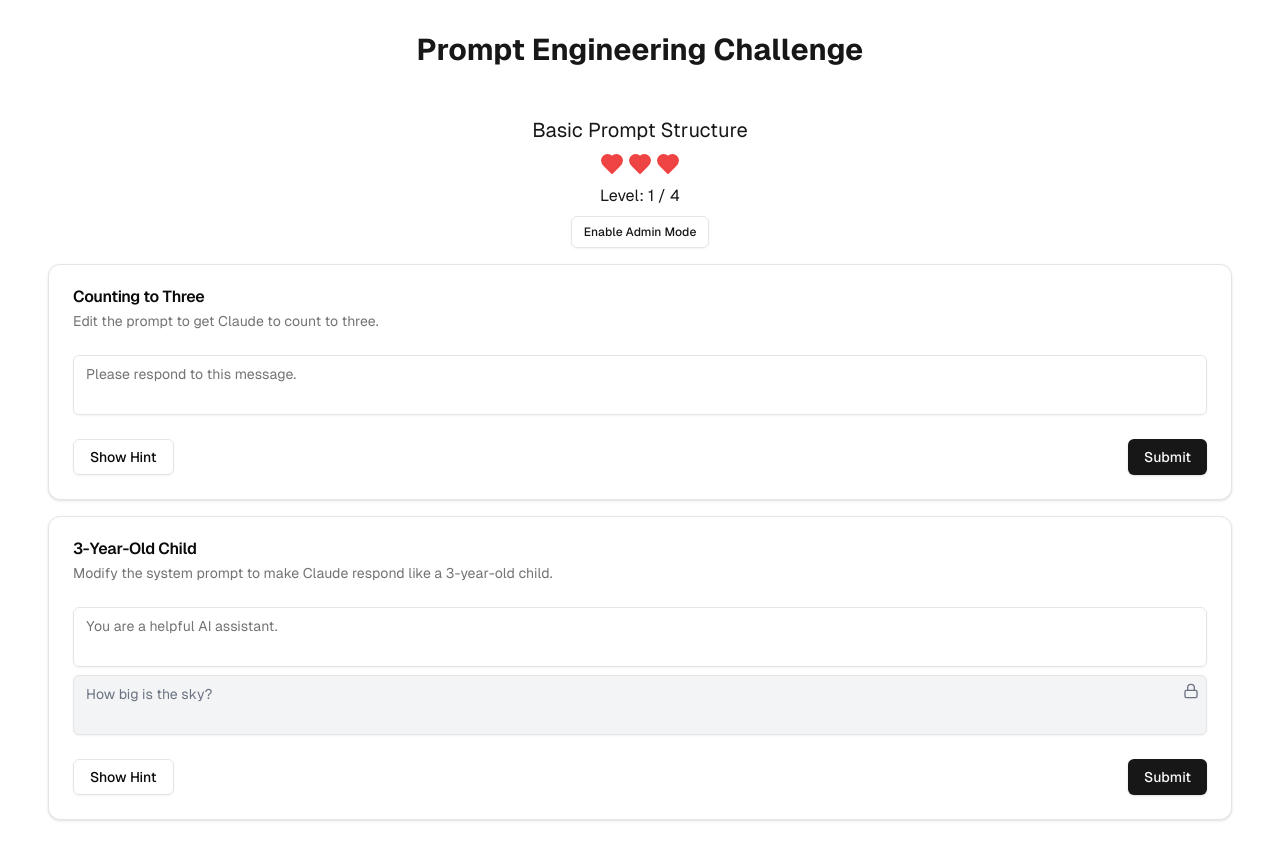
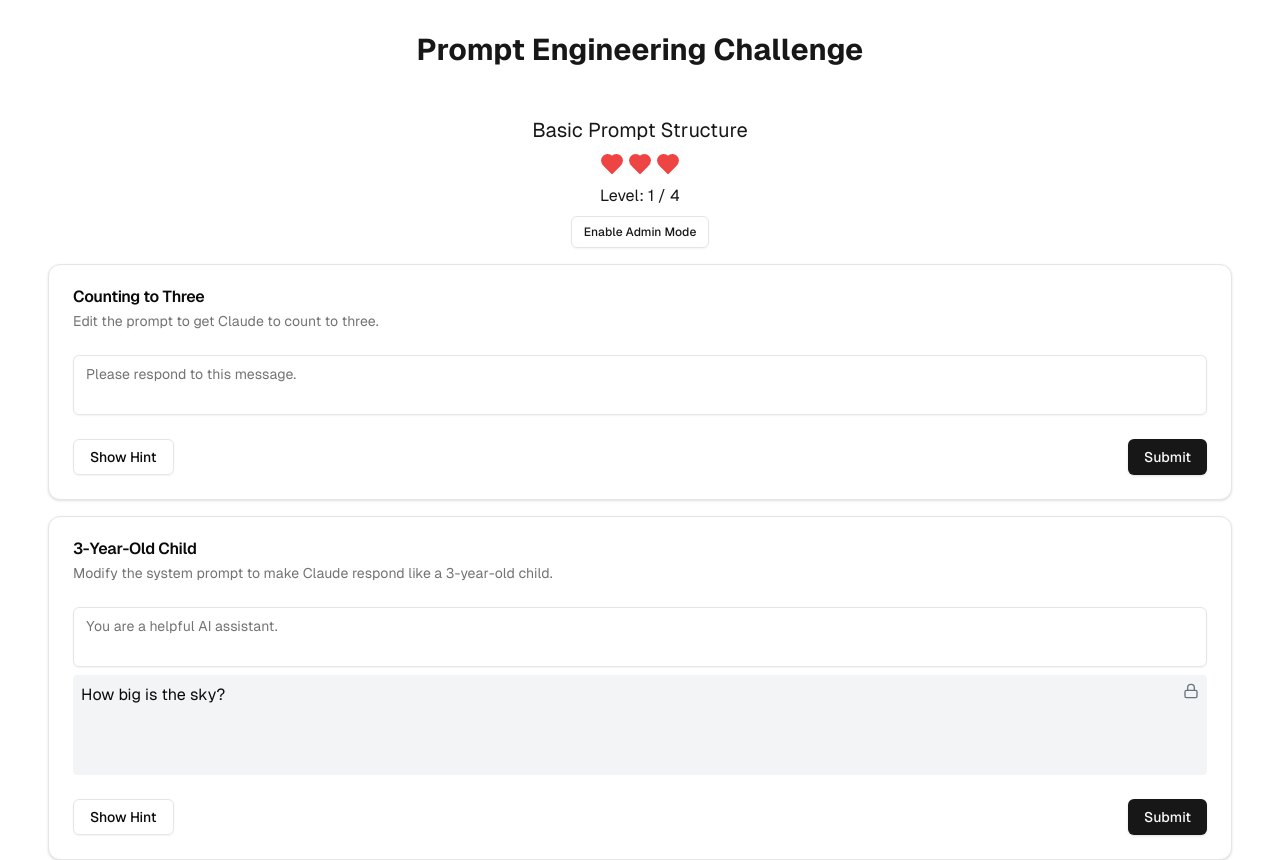
Before and after one commit to javAlborz/PromptQuest, a Next.js app: page / in a window 1280 px wide. Shown: the top 860 px of the page. Built offline with nearby package versions, Linux system fonts and the light colour scheme.

Commit message:
progress i think

```diff
--- a/components/Challenge.tsx
+++ b/components/Challenge.tsx
@@ -4,6 +4,7 @@
 import { Textarea } from "@/components/ui/textarea";
 import { Tooltip, TooltipContent, TooltipProvider, TooltipTrigger } from "@/components/ui/tooltip";
 import { Lock } from 'lucide-react';
+import { DragDropContext, Droppable, Draggable, DropResult } from 'react-beautiful-dnd';
 
 interface ChallengeProps {
   question: string;
@@ -27,6 +28,12 @@
   onToggleHint: () => void;
   showWordCount: boolean;
   wordCount: number;
+  xmlTags?: string[];
+}
+
+interface Tag {
+  id: string;
+  content: string;
 }
 
 export function Challenge({
@@ -36,8 +43,8 @@
   systemPromptPlaceholder,
   userPrompt,
   userPromptPlaceholder,
+  apiResponse,
   isCorrect,
-  apiResponse,
   isPending,
   isLoading,
   showHint,
@@ -51,11 +58,28 @@
   onToggleHint,
   showWordCount,
   wordCount,
+  xmlTags,
 }: ChallengeProps) {
   const [userPromptHeight, setUserPromptHeight] = useState('auto');
   const [systemPromptHeight, setSystemPromptHeight] = useState('auto');
   const userPromptRef = useRef<HTMLTextAreaElement>(null);
   const systemPromptRef = useRef<HTMLTextAreaElement>(null);
+
+  const [promptWithTags, setPromptWithTags] = useState(userPrompt || '');
+  const [availableTags, setAvailableTags] = useState<Tag[]>([]);
+
+  useEffect(() => {
+    if (xmlTags && xmlTags.length > 0) {
+      const newTags = xmlTags.map((tag, index) => ({
+        id: `tag-${index}`,
+        content: tag
+      }));
+      setAvailableTags(newTags);
+      console.log("Available tags set:", newTags);
+    } else {
+      setAvailableTags([]);
+    }
+  }, [xmlTags]);
 
   const adjustTextareaHeight = (textarea: HTMLTextAreaElement | null, setHeight: React.Dispatch<React.SetStateAction<string>>) => {
     if (textarea) {
@@ -81,6 +105,42 @@
       onSubmit();
     }
   };
+
+  const handleDragEnd = (result: DropResult) => {
+    console.log("Drag ended:", result);
+    if (!result.destination) return;
+
+    const { source, destination } = result;
+
+    if (source.droppableId === 'tags' && destination.droppableId === 'prompt') {
+      const draggedTag = availableTags[source.index].content;
+      const newPrompt = promptWithTags.slice(0, destination.index) + draggedTag + promptWithTags.slice(destination.index);
+      setPromptWithTags(newPrompt);
+      onUserPromptChange(newPrompt);
+
+      const newAvailableTags = [...availableTags];
+      newAvailableTags.splice(source.index, 1);
+      setAvailableTags(newAvailableTags);
+    }
+  };
+
+  useEffect(() => {
+    if (typeof window !== 'undefined') {
+      console.log("DragDropContext:", DragDropContext);
+      console.log("Droppable:", Droppable);
+      console.log("Draggable:", Draggable);
+    }
+  }, []);
+
+  console.log("Challenge props:", {
+    question,
+    task,
+    isImmutableUserPrompt,
+    xmlTags,
+    userPrompt,
+    promptWithTags,
+    availableTags
+  });
 
   return (
     <Card className={`w-full transition-colors ${
@@ -123,17 +183,61 @@
             )}
           </div>
         )}
+        <DragDropContext onDragEnd={handleDragEnd}>
           <div className="relative">
+            {xmlTags && xmlTags.length > 0 && (
+              <Droppable droppableId="tags" direction="horizontal">
+                {(provided) => (
+                  <div
+                    {...provided.droppableProps}
+                    ref={provided.innerRef}
+                    className="flex flex-wrap gap-2 mb-4"
+                  >
+                    {availableTags.map((tag, index) => (
+                      <Draggable key={tag.id} draggableId={tag.id} index={index}>
+                        {(provided, snapshot) => (
+                          <div
+                            ref={provided.innerRef}
+                            {...provided.draggableProps}
+                            {...provided.dragHandleProps}
+                            className={`bg-blue-500 text-white px-2 py-1 rounded cursor-move ${
+                              snapshot.isDragging ? 'opacity-50' : ''
+                            }`}
+                          >
+                            {tag.content}
+                          </div>
+                        )}
+                      </Draggable>
+                    ))}
+                    {provided.placeholder}
+                  </div>
+                )}
+              </Droppable>
+            )}
+            {isImmutableUserPrompt ? (
+              <Droppable droppableId="prompt" direction="horizontal">
+                {(provided) => (
+                  <div
+                    {...provided.droppableProps}
+                    ref={provided.innerRef}
+                    className="bg-gray-100 p-2 rounded min-h-[100px] whitespace-pre-wrap"
+                  >
+                    {promptWithTags}
+                    {provided.placeholder}
+                  </div>
+                )}
+              </Droppable>
+            ) : (
               <Textarea
                 ref={userPromptRef}
                 placeholder={userPromptPlaceholder || "Enter your user prompt here"}
                 value={userPrompt}
                 onChange={(e) => onUserPromptChange(e.target.value)}
                 onKeyDown={(e) => handleKeyDown(e, false)}
-            readOnly={isImmutableUserPrompt}
                 style={{ height: userPromptHeight }}
-            className={`resize-none ${isImmutableUserPrompt ? "bg-gray-100 text-gray-500 cursor-not-allowed" : ""}`}
+                className="resize-none"
               />
+            )}
             {isImmutableUserPrompt && (
               <TooltipProvider>
                 <Tooltip>
@@ -143,12 +247,13 @@
                     </div>
                   </TooltipTrigger>
                   <TooltipContent>
-                  <p>This field is not editable for this challenge.</p>
+                    <p>This field is not directly editable. Use the XML tags above to modify the content.</p>
                   </TooltipContent>
                 </Tooltip>
               </TooltipProvider>
             )}
           </div>
+        </DragDropContext>
         {apiResponse && (
           <div className="mt-4">
             <p className="text-sm">{apiResponse}</p>
--- /dev/null
+++ b/components/ClientOnly.tsx
@@ -0,0 +1,25 @@
+// ClientOnly.tsx
+import React, { useEffect, useState, ReactNode } from 'react'
+
+interface ClientOnlyProps {
+  children: ReactNode;
+  [key: string]: any;
+}
+
+export default function ClientOnly({ children, ...delegated }: ClientOnlyProps) {
+  const [hasMounted, setHasMounted] = useState(false);
+
+  useEffect(() => {
+    setHasMounted(true);
+  }, []);
+
+  if (!hasMounted) {
+    return null;
+  }
+
+  return (
+    <div {...delegated}>
+      {children}
+    </div>
+  )
+}
--- a/components/text-adventure-game.tsx
+++ b/components/text-adventure-game.tsx
@@ -6,6 +6,7 @@
 import { GameStatus } from './GameStatus';
 import { GameHeader } from './GameHeader';
 import { AdminControls } from './AdminControls';
+import ClientOnly from './ClientOnly';
 
 // Define the level names
 const levelNames = [
@@ -26,6 +27,7 @@
   systemPromptPlaceholder?: string;
   userPromptPlaceholder?: string;
   isImmutableUserPrompt?: boolean;
+  xmlTags?: string[];
 }
 
 const challenges: ChallengeType[] = [
@@ -120,7 +122,8 @@
     evaluation: (response) => {
       return /polite/i.test(response) && /<email>/i.test(response) && /<\/email>/i.test(response);
     },
-  hint: "Wrap the email content in <email></email> tags to separate it from the instruction."
+    hint: "Wrap the email content in <email></email> tags to separate it from the instruction.",
+    xmlTags: ['<email>', '</email>']
   },
   {
     question: "Sentence List Analysis",
@@ -135,10 +138,11 @@
     evaluation: (response) => {
       return /spiders/i.test(response) ;
     },
-  hint: "Use <sentences></sentences> tags to clearly separate the list from the instruction."
+    hint: "Use <sentences></sentences> tags to clearly separate the list from the instruction.",
+    isImmutableUserPrompt: true,
+    xmlTags: ['<sentences>', '</sentences>']
   }
 ];
-
 
 export function TextAdventureGameComponent() {
   const [currentLevel, setCurrentLevel] = useState(0);
@@ -154,7 +158,7 @@
   const [isAdminMode, setIsAdminMode] = useState(false);
   const [wordCounts, setWordCounts] = useState<number[]>([]);
 
-  const challengesPerLevel = [2, 3, 1, 3]; // 2 challenges in level 1, 3 challenges in level 2, 1 challenge in level 3
+  const challengesPerLevel = [2, 3, 1, 3]; // 2 challenges in level 1, 3 challenges in level 2, 1 challenge in level 3, 3 challenges in level 4
   const totalLevels = challengesPerLevel.length;
   const currentLevelName = levelNames[currentLevel];
 
@@ -335,7 +339,8 @@
           const isImmutableUserPrompt = (challengeIndex === 1 && currentLevel === 0) ||
                                         (challengeIndex === 2 && currentLevel === 1) ||
                                         (challengeIndex === 5) || // Math Correction challenge
-                                      (challengeIndex === 6);   // Animal Sound Generator challenge
+                                        (challengeIndex === 6) || // Animal Sound Generator challenge
+                                        (challengeIndex === 8);   // Sentence List Analysis challenge
           const isImmutableSystemPrompt = challengeIndex === 8;   // Sentence List Analysis challenge
           const hasSystemPrompt = challengeIndex === 1 ||
                                   challengeIndex === 2 ||
@@ -345,6 +350,7 @@
           const showWordCount = currentLevel === 1 && challengeIndex === 4;
 
           return (
+            <ClientOnly key={challengeIndex}>
               <Challenge
                 key={index}
                 question={challenge.question}
@@ -385,7 +391,9 @@
                 }}
                 showWordCount={showWordCount}
                 wordCount={wordCounts[challengeIndex] || 0}
+                xmlTags={challenge.xmlTags || []}
               />
+            </ClientOnly>
           );
         })}
       </div>
--- a/package.json
+++ b/package.json
@@ -13,11 +13,13 @@
     "@radix-ui/react-icons": "^1.3.0",
     "@radix-ui/react-slot": "^1.1.0",
     "@radix-ui/react-tooltip": "^1.1.3",
+    "@types/react-beautiful-dnd": "^13.1.8",
     "class-variance-authority": "^0.7.0",
     "clsx": "^2.1.1",
     "lucide-react": "^0.445.0",
     "next": "^14.2.13",
     "react": "^18.3.1",
+    "react-beautiful-dnd": "^13.1.1",
     "react-dom": "^18.3.1",
     "tailwind-merge": "^2.5.2",
     "tailwindcss-animate": "^1.0.7"
```
Also changed, not shown: ToDo.txt, 1 other file (tests, documents, lock files or other folders). Lines whose indentation alone changed are shown as unchanged.
